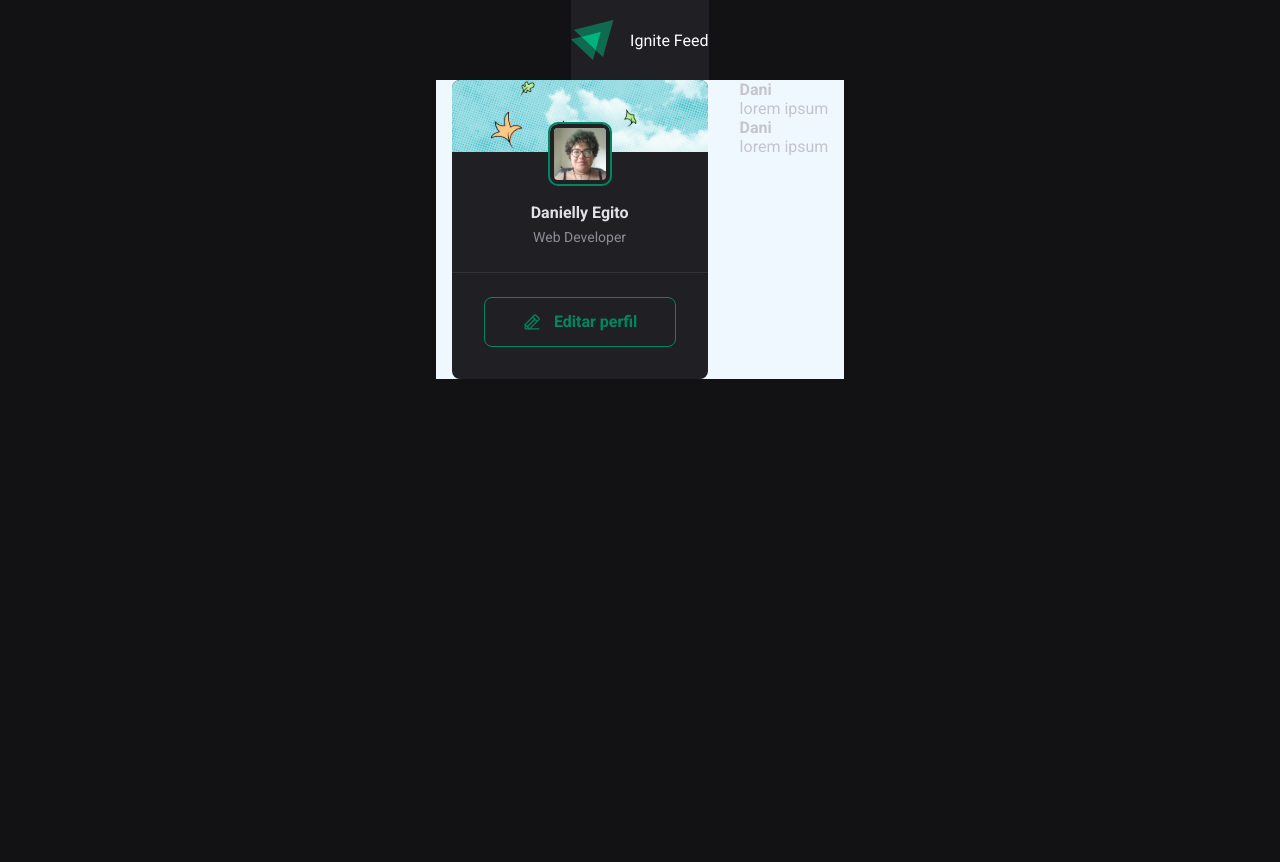
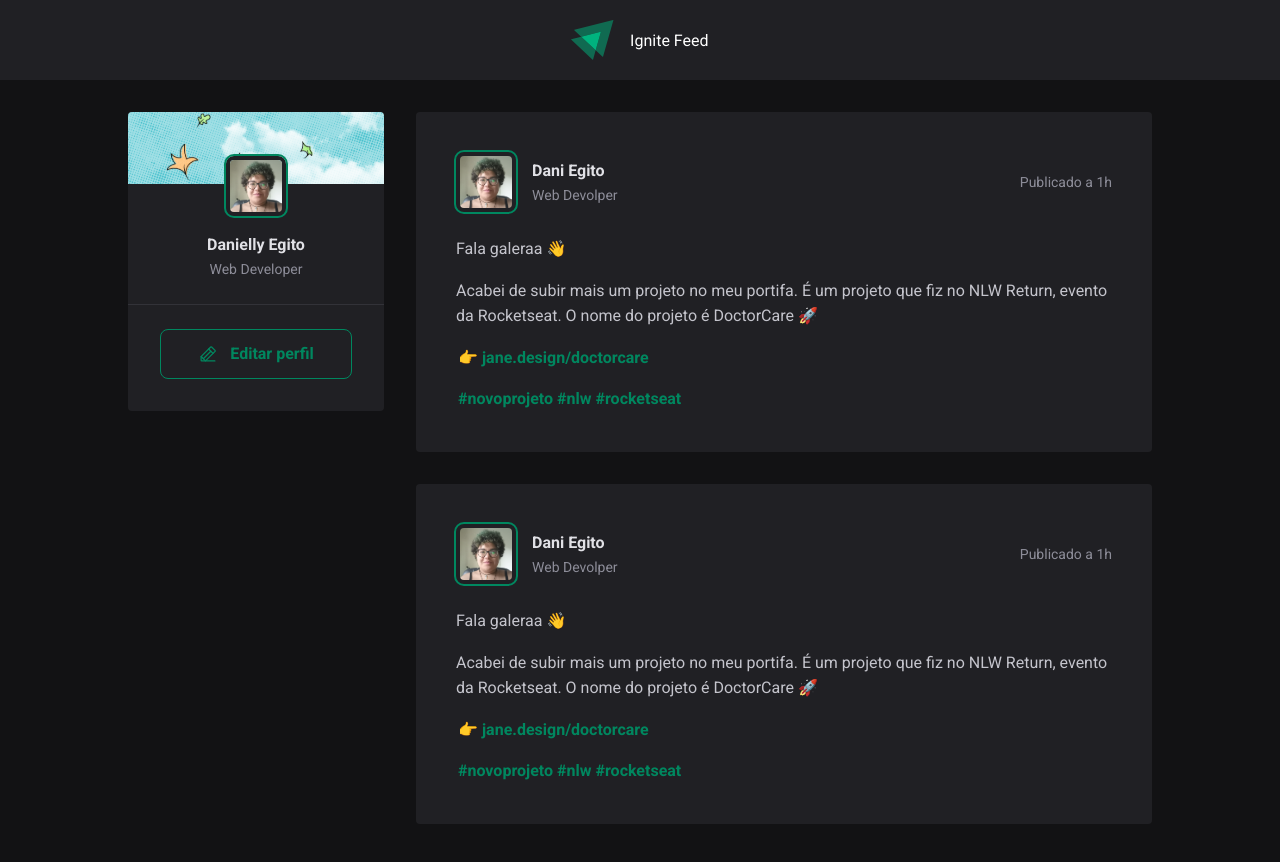
Before and after one commit to dEgito/Ignite-Feed, a React (Create React App) app: page / in a window 1280 px wide. Shown: the top 862 px of the page. Before the commit the page ends 800 px from the top, so only its background shows below. Built offline with nearby package versions, Linux system fonts and the light colour scheme.

Commit message:
feat: adiciona componente de Post

```diff
--- a/src/components/Header/style.jsx
+++ b/src/components/Header/style.jsx
@@ -9,6 +9,7 @@ export const Content = styled.header`
   padding: 1.25rem 0;
 
   background-color: var(--gray-800);
+  width: 100%;
   height: 80px;
   color: var(--white);
 
--- a/src/components/Post/Post.tsx
+++ /dev/null
@@ -1,13 +0,0 @@
-interface PostProps {
-  author: string;
-  content: string;
-}
-
-export function Post(props: PostProps) {
-  return (
-    <div>
-      <strong>{props.author}</strong>
-      <p>{props.content}</p>
-    </div>
-  );
-}
--- /dev/null
+++ b/src/components/Post/index.tsx
@@ -0,0 +1,47 @@
+import { Article, Author, Content, Icon } from "./style";
+import Avatar from "../../assets/profile.png";
+
+interface PostProps {
+  author: string;
+  content: string;
+}
+
+export function Post(props: PostProps) {
+  return (
+    <Article>
+      <header>
+        <Author>
+          <Icon src={Avatar} />
+
+          <div>
+            <strong>Dani Egito</strong>
+            <span>Web Devolper</span>
+          </div>
+        </Author>
+
+        <time title="23 de junho às 08:53h" dateTime="2022-06-23 08:52:03">
+          Publicado a 1h
+        </time>
+      </header>
+
+      <Content>
+        <p>Fala galeraa 👋</p>
+
+        <p>
+          Acabei de subir mais um projeto no meu portifa. É um projeto que fiz
+          no NLW Return, evento da Rocketseat. O nome do projeto é DoctorCare 🚀
+        </p>
+
+        <p>
+          <a href="">👉 jane.design/doctorcare</a>
+        </p>
+
+        <p>
+          <a href="">#novoprojeto</a>
+          <a href="">#nlw</a>
+          <a href="">#rocketseat</a>
+        </p>
+      </Content>
+    </Article>
+  );
+}
--- a/src/components/Post/style.jsx
+++ b/src/components/Post/style.jsx
@@ -0,0 +1,73 @@
+import styled from 'styled-components'
+
+export const Article = styled.article`
+    background-color: var(--gray-800);
+    border-radius: 4px;
+    padding: 2.5rem;
+
+    margin-bottom: 2rem;
+
+    > header {
+        display: flex;
+        align-items: center;
+        justify-content: space-between;
+    }
+
+    time {
+        font-size: .875rem;
+        color: var(--gray-400);
+    }
+`;
+
+export const Content = styled.article`
+    line-height: 1.6;
+    color: var(--gray-300);
+    margin-top: 1.5rem;
+
+    p {
+        margin-top: 1rem;
+    }
+
+    a {
+        font-weight: bold;
+        color: var(--green-500);
+        text-decoration: none;
+        margin: 0 2px;
+
+        &:hover {
+            color: var(--green-300);
+        }
+    }
+`;
+
+export const Author = styled.div`
+    display: flex;
+    align-items: center;
+    justify-content: center;
+    gap: 1rem;
+
+    > div {
+        display: flex;
+        flex-direction: column;
+
+        strong {
+            color: var(--gray-100);
+            line-height: 1.6;
+        }
+
+        span {
+            font-size: .875rem;
+            color: var(--gray-400);
+            line-height: 1.6;
+        }
+    }
+`;
+
+export const Icon = styled.img`
+  width: calc(3rem + 12px);
+  height: calc(3rem + 12px);
+  border-radius: 8px;
+  border: 4px solid var(--gray-800);
+
+  outline: 2px solid var(--green-500);
+`;
--- a/src/components/SideBar/index.jsx
+++ b/src/components/SideBar/index.jsx
@@ -15,7 +15,7 @@ export function SideBar() {
       </Profile>
 
       <footer>
-        <a>
+        <a href="">
           <PencilLine size={20}/>
           Editar perfil
         </a>
--- a/src/components/SideBar/style.jsx
+++ b/src/components/SideBar/style.jsx
@@ -2,7 +2,7 @@ import styled from "styled-components";
 
 export const Aside = styled.aside`
   background-color: var(--gray-800);
-  border-radius: 8px;
+  border-radius: 4px;
   overflow: hidden;
 
   footer {
--- a/src/pages/Home/index.jsx
+++ b/src/pages/Home/index.jsx
@@ -1,5 +1,5 @@
 import { Header } from "../../components/Header";
-import { Post } from "../../components/Post/Post";
+import { Post } from "../../components/Post";
 import { SideBar } from "../../components/SideBar";
 
 import { Container, Wrapper } from "./style";
--- a/src/pages/Home/style.jsx
+++ b/src/pages/Home/style.jsx
@@ -10,9 +10,9 @@ export const Container = styled.section`
 export const Wrapper = styled.div`
     display: grid;
     grid-template-columns: 256px 1fr;
-    background-color: aliceblue;
+    background-color: var(--gray-900);
     align-items: flex-start;
     gap: 2rem;
-    padding: 0 1rem;
+    padding: 2rem 3rem;
     max-width: 70rem;
 `;
--- a/src/styles/GlobalStyles.js
+++ b/src/styles/GlobalStyles.js
@@ -11,6 +11,7 @@ const GlobalStyle = createGlobalStyle`
         --gray-800: #202024;
         --gray-900: #121214;
 
+        --green-300: #00B37E;
         --green-500: #00875f;
     }
 
```
